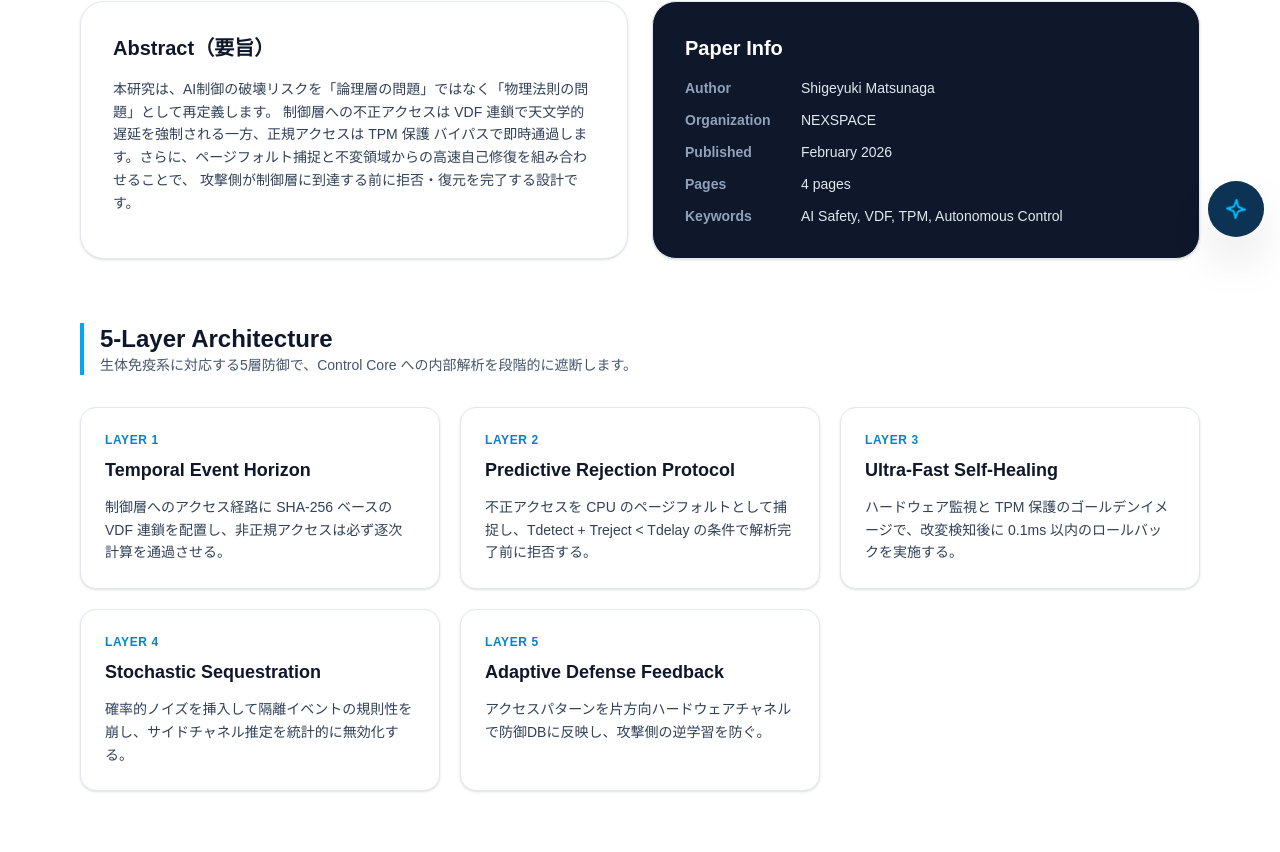
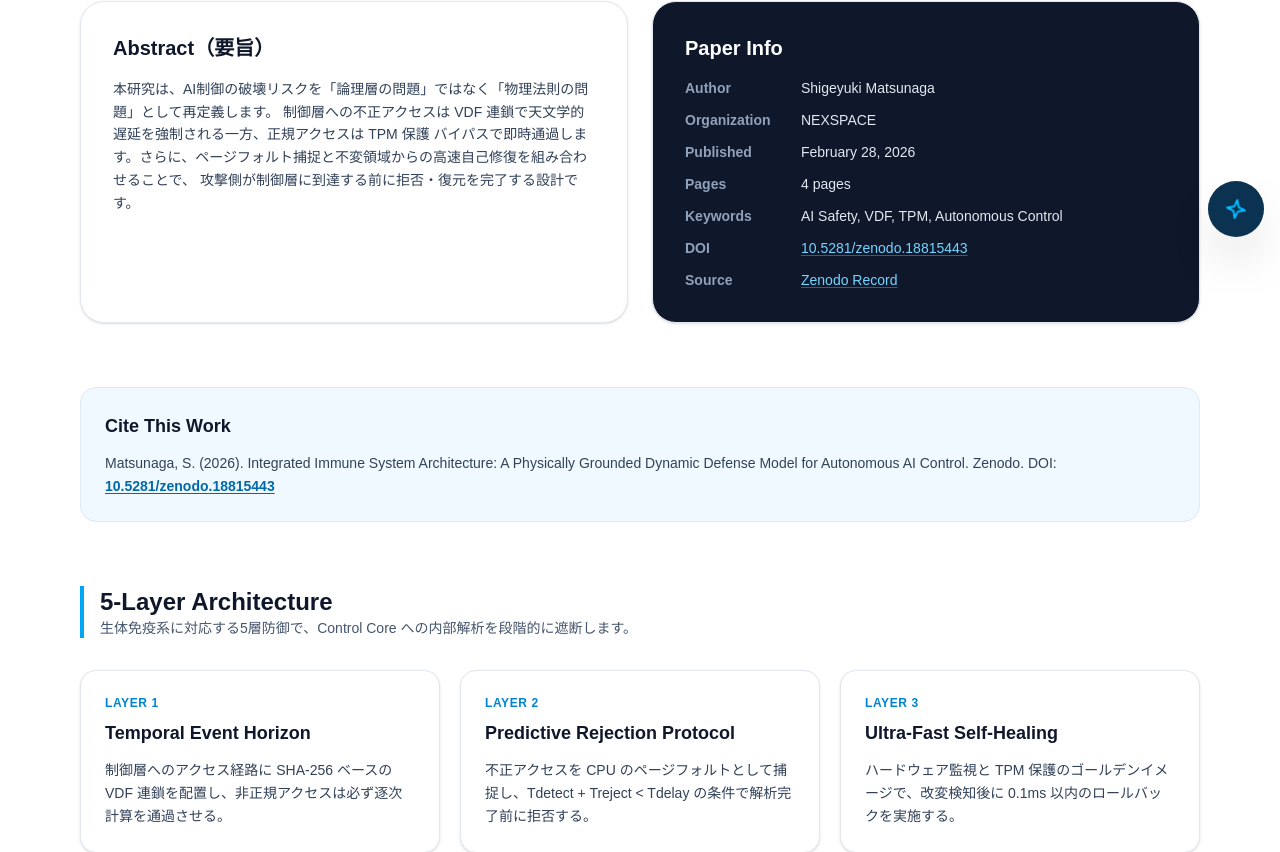
Before and after one commit to mametora311-glitch/nexspace-site, a Next.js app: page /research/integrated-immune-system in a window 1280 px wide. Shown: the part 547-1399 px from the top of the page. Built offline with nearby package versions, Linux system fonts and the light colour scheme.

Commit message:
Add DOI and Zenodo citation details to paper page

```diff
--- a/src/app/research/integrated-immune-system/page.tsx
+++ b/src/app/research/integrated-immune-system/page.tsx
@@ -59,6 +59,10 @@ const keyMetrics = [
   },
 ];
 
+const doi = "10.5281/zenodo.18815443";
+const doiUrl = "https://doi.org/10.5281/zenodo.18815443";
+const zenodoRecordUrl = "https://zenodo.org/records/18815443";
+
 export default function IntegratedImmuneSystemPage() {
   return (
     <div className="w-full py-12 md:py-20">
@@ -66,7 +70,7 @@ export default function IntegratedImmuneSystemPage() {
         <div className="mb-4 inline-flex items-center gap-2 rounded-full bg-sky-50 px-3 py-1 text-xs font-bold text-sky-700">
           Featured Research
           <span className="text-sky-300">|</span>
-          February 2026
+          Published on February 28, 2026
         </div>
         <h1 className="text-3xl font-bold tracking-tight text-slate-900 md:text-5xl leading-tight">
           Integrated Immune System Architecture
@@ -121,7 +125,7 @@ export default function IntegratedImmuneSystemPage() {
             </div>
             <div className="flex flex-col gap-1 sm:flex-row sm:items-center">
               <dt className="w-28 font-semibold text-slate-400">Published</dt>
-              <dd>February 2026</dd>
+              <dd>February 28, 2026</dd>
             </div>
             <div className="flex flex-col gap-1 sm:flex-row sm:items-center">
               <dt className="w-28 font-semibold text-slate-400">Pages</dt>
@@ -131,8 +135,50 @@ export default function IntegratedImmuneSystemPage() {
               <dt className="w-28 font-semibold text-slate-400">Keywords</dt>
               <dd>AI Safety, VDF, TPM, Autonomous Control</dd>
             </div>
+            <div className="flex flex-col gap-1 sm:flex-row sm:items-center">
+              <dt className="w-28 font-semibold text-slate-400">DOI</dt>
+              <dd>
+                <a
+                  href={doiUrl}
+                  target="_blank"
+                  rel="noopener noreferrer"
+                  className="text-sky-300 underline decoration-sky-500/60 underline-offset-2 hover:text-sky-200"
+                >
+                  {doi}
+                </a>
+              </dd>
+            </div>
+            <div className="flex flex-col gap-1 sm:flex-row sm:items-center">
+              <dt className="w-28 font-semibold text-slate-400">Source</dt>
+              <dd>
+                <a
+                  href={zenodoRecordUrl}
+                  target="_blank"
+                  rel="noopener noreferrer"
+                  className="text-sky-300 underline decoration-sky-500/60 underline-offset-2 hover:text-sky-200"
+                >
+                  Zenodo Record
+                </a>
+              </dd>
+            </div>
           </dl>
         </article>
+      </section>
+
+      <section className="mb-16 rounded-2xl border border-slate-200 bg-sky-50 p-6">
+        <h2 className="mb-3 text-lg font-bold text-slate-900">Cite This Work</h2>
+        <p className="text-sm leading-relaxed text-slate-700">
+          Matsunaga, S. (2026). Integrated Immune System Architecture: A Physically Grounded Dynamic Defense Model
+          for Autonomous AI Control. Zenodo. DOI:{" "}
+          <a
+            href={doiUrl}
+            target="_blank"
+            rel="noopener noreferrer"
+            className="font-semibold text-sky-700 underline underline-offset-2 hover:text-sky-600"
+          >
+            {doi}
+          </a>
+        </p>
       </section>
 
       <section className="mb-16">
```
